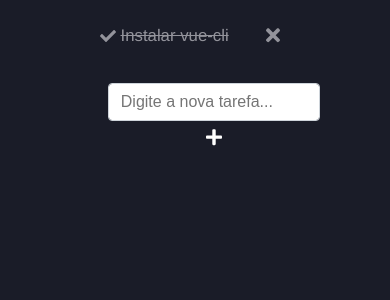
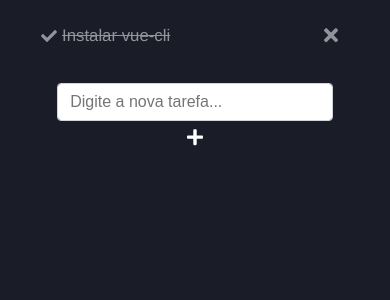
Before and after one commit to pedrogustavo/todo-app-vue, a Vue app: page / in a window 390 px wide. Shown: the top 300 px of the page. Built offline with nearby package versions, Linux system fonts and the light colour scheme.

Commit message:
:lipstick: Melhorias visuais

```diff
--- a/src/assets/style.css
+++ b/src/assets/style.css
@@ -7,8 +7,14 @@ body {
 
 #container {
     margin: auto;
-    max-width: 50%;
+    max-width: 60%;
     padding: 20px;
+}
+
+@media screen and (max-width: 600px) {
+    #container {
+        max-width: 80%;
+    }
 }
 
 #list {
@@ -59,12 +65,10 @@ body {
     color: #93939b;
 }
 
-#new-item-box {
-    display: flex;
-}
 
 #new-item-box input[type="text"] {
     max-width: 80%;
+    width: 100%;
     padding: .375rem .75rem;
     font-size: 1rem;
     font-weight: 400;
```
